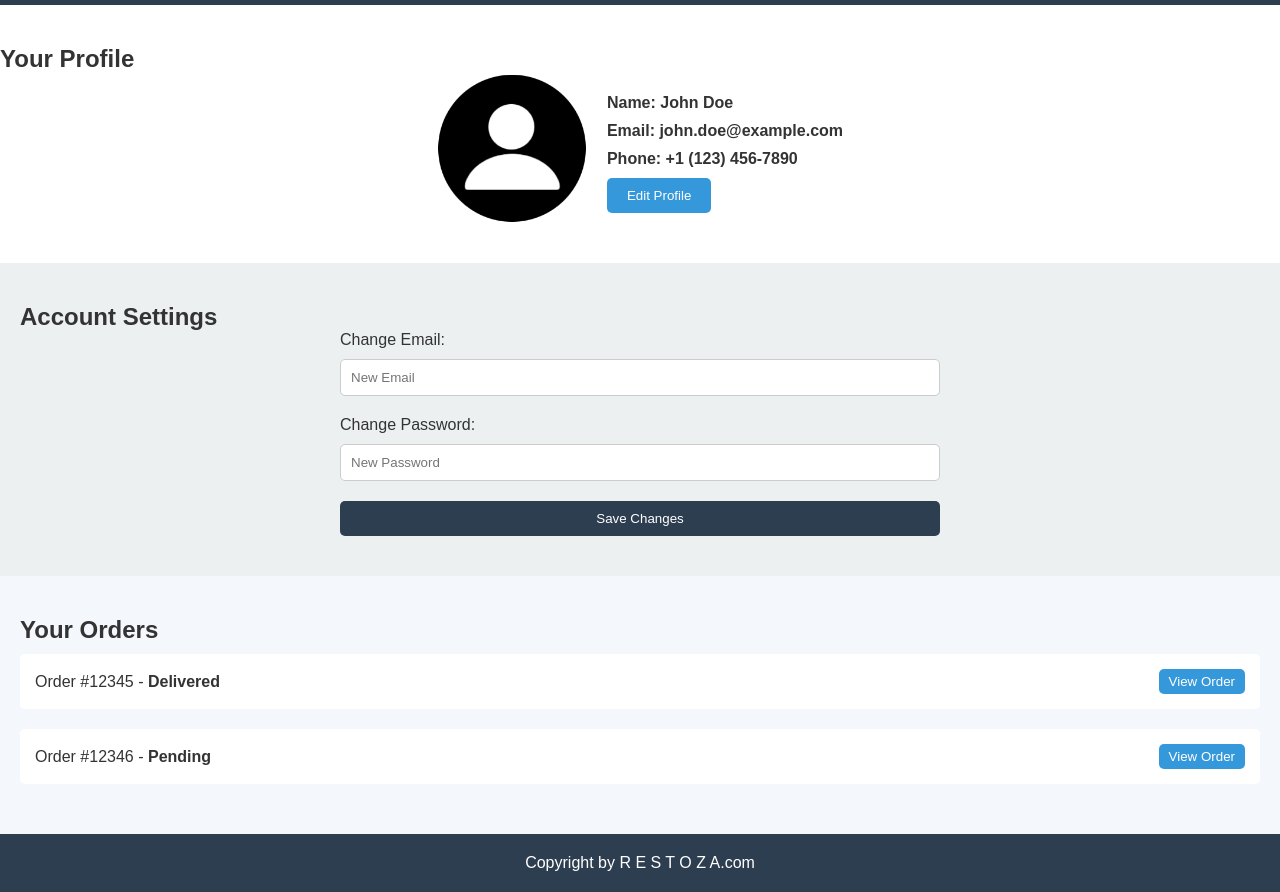
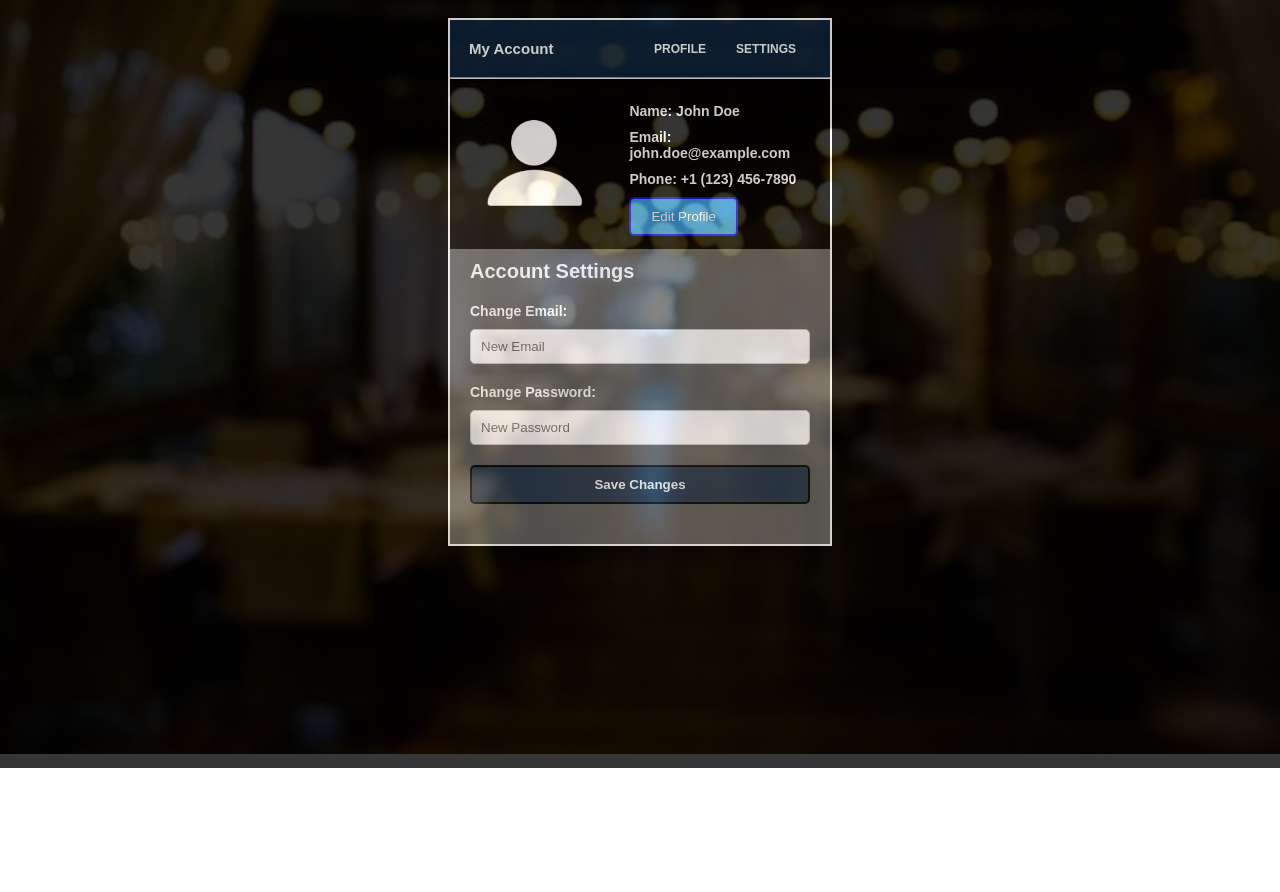
Before and after one commit to developer-reshma/catering-website, a plain HTML site: page profile.html in a window 1280 px wide. Shown: the part 72-964 px from the top of the page. After the commit the page ends 840 px from the top, so only its background shows below. Drawn offline with Linux system fonts and the light colour scheme.

Commit message:
added index.html

```diff
--- a/profile.css
+++ b/profile.css
@@ -7,18 +7,42 @@
 }
 
 body {
-    background-color: #f4f7fc;
-    color: #333;
+  background: url('img/background-img.jpg') no-repeat;
+  width: 100%;
+  height: 100vh;
+  background-size: cover;
+  background-position: center;
+  color: white;
+  font-family: 'poppins', sans-serif;
+}
+
+#profile-section {
+  background-color: black;
+  opacity: 0.79;
+  height: 105vh;
+  width: 100%;
+}
+
+.box {
+  height: 90px;
+  width: 30%;
+  margin: auto;
+  padding: 90px 0;
+}
+
+.profile_box {
+  display: block;
+  border: 2px solid white;
 }
 
 /* Header */
 header {
-    background-color: #2c3e50;
+  background-color: #0c2239;
   padding: 20px 0;
 }
 
 header .container {
-    width: 80%;
+  width: 90%;
   margin: 0 auto;
   display: flex;
   justify-content: space-between;
@@ -27,6 +51,7 @@
 
 header h1 {
   color: white;
+  font-size: 15px;
 }
 
 nav ul {
@@ -36,12 +61,13 @@
 
 nav ul li {
   margin: 0 15px;
+  font-size: 12px;
+  font-weight: bold;
 }
 
 nav ul li a {
   text-decoration: none;
   color: white;
-    font-size: 18px;
   text-transform: uppercase;
 }
 
@@ -52,7 +78,8 @@
 /* Profile Section */
 #profile {
   padding: 40px 0;
-    background-color: white;
+  background-color: black;
+  padding: 10px;
 }
 
 .profile-details {
@@ -70,6 +97,8 @@
 
 .profile-info p {
   margin: 10px 0;
+  font-size: 14px;
+  font-weight: 100;
 }
 
 .profile-info span {
@@ -83,16 +112,25 @@
   border: none;
   border-radius: 5px;
   cursor: pointer;
+  border: 2px solid rgb(13, 13, 229);
 }
 
 .edit-btn:hover {
-    background-color: #2980b9;
+  background-color: #055822;
+  border: 2px solid yellow;
 }
 
 /* Settings Section */
 #settings {
   padding: 40px 20px;
-    background-color: #ecf0f1;
+  background-color: rgba(248, 248, 241, 0.408);
+}
+
+#settings h2 {
+  font-size: 20px;
+  font-weight: 900;
+  margin-top: -29px;
+  margin-bottom: 20px;
 }
 
 form {
@@ -104,10 +142,12 @@
 
 form label {
   margin-bottom: 10px;
-    font-size: 16px;
+  font-size: 14px;
+  font-weight: bold;
 }
 
 form input {
+  height: 35px;
   padding: 10px;
   margin-bottom: 20px;
   border: 1px solid #ccc;
@@ -118,56 +158,13 @@
   padding: 10px 20px;
   background-color: #2c3e50;
   color: white;
-    border: none;
+  font-weight: bold;
+  cursor: pointer;
   border-radius: 5px;
-    cursor: pointer;
+  border: 2px solid #0b0f14;
 }
 
 .save-btn:hover {
-    background-color: #34495e;
+  background-color: #055822;
+  border: 2px solid yellow;
 }
-
-  /* Orders Section */
-  #orders {
-    padding: 40px 20px;
-  }
-
-  .order-list {
-    display: flex;
-    flex-direction: column;
-  }
-
-  .order-item {
-    background-color: #fff;
-    padding: 15px;
-    margin: 10px 0;
-    border-radius: 5px;
-    display: flex;
-    justify-content: space-between;
-    align-items: center;
-  }
-
-  .order-item span {
-    font-weight: bold;
-  }
-
-  .view-btn {
-    padding: 5px 10px;
-    background-color: #3498db;
-    color: white;
-    border: none;
-    border-radius: 5px;
-    cursor: pointer;
-  }
-
-  .view-btn:hover {
-    background-color: #2980b9;
-  }
-
-  /* Footer */
-  footer {
-    background-color: #2c3e50;
-    color: white;
-    text-align: center;
-    padding: 20px 0;
-  }
--- a/profile.html
+++ b/profile.html
@@ -12,6 +12,8 @@
 
     <!-- Header Section -->
     <div id="profile-section">
+        <div class="box">
+            <div class="profile_box">
                 <header>
                     <div class="container">
                         <h1>My Account</h1>
@@ -19,16 +21,15 @@
                             <ul>
                                 <li><a href="#profile">Profile</a></li>
                                 <li><a href="#settings">Settings</a></li>
-                        <li><a href="#orders">Orders</a></li>
                             </ul>
                         </nav>
                     </div>
                 </header>
+                <hr>
 
                 <!-- Profile Section -->
                 <section id="profile">
                     <div class="container">
-                <h2>Your Profile</h2>
                         <div class="profile-details">
                             <img src="img/profile.png" alt="User Profile Picture" class="profile-pic">
                             <div class="profile-info">
@@ -40,6 +41,7 @@
                         </div>
                     </div>
                 </section>
+
 
                 <!-- Settings Section -->
                 <section id="settings">
@@ -57,31 +59,8 @@
                     </div>
                 </section>
 
-        <!-- Orders Section -->
-        <section id="orders">
-            <div class="container">
-                <h2>Your Orders</h2>
-                <div class="order-list">
-                    <div class="order-item">
-                        <p>Order #12345 - <span>Delivered</span></p>
-                        <button class="view-btn">View Order</button>
-                    </div>
-                    <div class="order-item">
-                        <p>Order #12346 - <span>Pending</span></p>
-                        <button class="view-btn">View Order</button>
-                    </div>
-                    <!-- More orders can be added here -->
             </div>
         </div>
-        </section>
-
-        <!-- Footer -->
-        <footer>
-            <div class="copyright">
-                <p>Copyright <i class="fa-solid fa-copyright"></i> by R E S T O Z A.com</p>
-
-            </div>
-        </footer>
     </div>
 
     <script src="app.js"></script>
--- a/style.css
+++ b/style.css
@@ -6,7 +6,7 @@
 body {
     background: url('img/background-img3.jpg') no-repeat;
     width: 100%;
-    height: 510vh;
+    height: 511vh;
     background-size: cover;
     background-position: center;
     color: white;
@@ -20,7 +20,7 @@ nav {
 
 #about {
     display: flex;
-    justify-content: space-between;
+    justify-content: space-around;
     align-items: center;
     height: 75px;
     background-color: #09435b;
@@ -40,11 +40,10 @@ nav {
     color: white;
 }
 
-img {
+.logo img {
     height: 65px;
     width: 65px;
-    border-radius: 30px;
-    margin: 0 5px;
+    border-radius: 40px;
 }
 
 .nav-search {
```
Also changed, not shown: index.html (+6 -7 lines), app.js (line endings or trailing spaces). Lines whose indentation alone changed are shown as unchanged.
